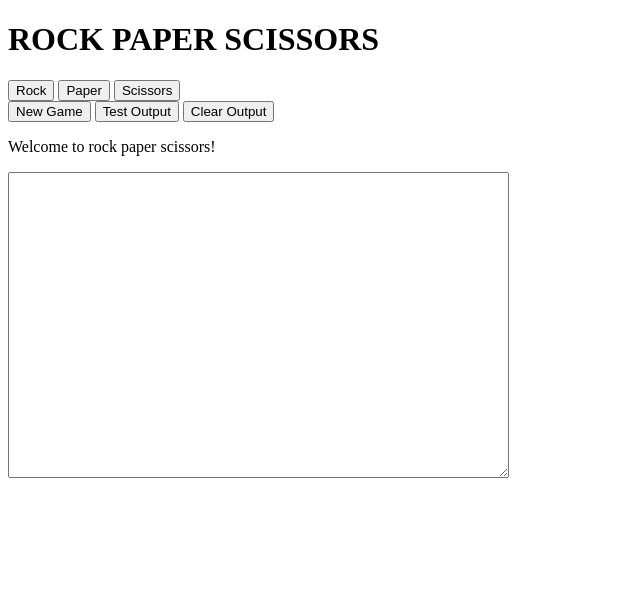
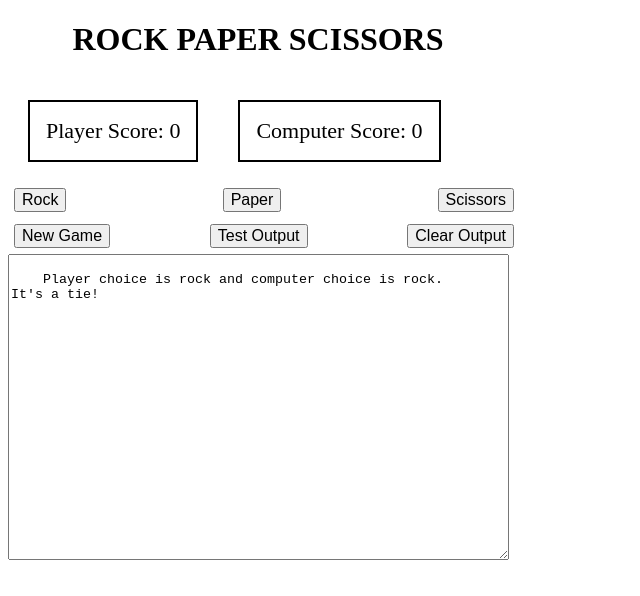
Before and after one commit to cautiousdan/RPS, a plain HTML site: page index.html in a window 1280 px wide. Both pictures are taken after a click on the button "Rock". Shown: the whole page, without its empty margins (0-640 px from the left). Drawn offline with Linux system fonts and the light colour scheme.

Commit message:
Track scores and declare winner

```diff
--- a/index.html
+++ b/index.html
@@ -13,7 +13,11 @@
   <h1>
     ROCK PAPER SCISSORS
   </h1>
-  <div class="TopRow">
+  <div class="ScoreRow">
+    <div class="PlayerScore ScoreButton">Player Score: 0</div>
+    <div class="ComputerScore ScoreButton">Computer Score: 0</div>
+  </div>
+  <div class="EntryRow">
     <button id="RockButton">Rock</button>
     <button id="PaperButton">Paper</button>
     <button id="ScissorsButton">Scissors</button>
@@ -24,9 +28,6 @@
     <button id="ClearOutput">Clear Output</button>
   </div>
   <div class="Output">
-    <p>
-      Welcome to rock paper scissors!
-    </p>
     <textarea id="TextField" rows="20" cols="60">
 
     </textarea>
--- a/script.js
+++ b/script.js
@@ -1,5 +1,6 @@
 let playerPoints = 0;
 let computerPoints = 0;
+let playerChoice = "";
 
 function getComputerChoice() {
   let randomInt = Math.floor(Math.random() * 3);
@@ -25,44 +26,40 @@ function playRound(playerChoice) {
     sendText("It's a tie!")
   } else if ((playerChoice === "rock" && computerChoice === "scissors") || (playerChoice === "paper" && computerChoice === "rock") || (playerChoice === "scissors" && computerChoice === "paper")) {
     winner = "player";
+    playerPoints++;
     sendText(`${playerChoice} beats ${computerChoice}. Player wins this round.`);
   } else if ((playerChoice === "scissors" && computerChoice === "rock") || (playerChoice === "rock" && computerChoice === "paper") || (playerChoice === "paper" && computerChoice === "scissors")) {
     winner = "computer";
+    computerPoints++;
     sendText(`${computerChoice} beats ${playerChoice}. Computer wins this round.`);
   } else {
     console.log("Something unexpected happened in the playRound function.");
   }
-  return winner;
+  updateScores();
+  checkScores();
 }
 
-//Function to play the actual game consisting of multiple rounds.
+function updateScores() {
+  playerScoreboard.textContent = `Player Score: ${playerPoints}`;
+  computerScoreboard.textContent = `Computer Score: ${computerPoints}`;
+}
 
-function game() {
-  sendText("The game begins. First to 3 points is the winner.");
-
-  let roundWinner = "";
-  while (playerPoints < 3 && computerPoints < 3) {
-    roundWinner = playRound();
-    if (roundWinner === "player") {
-      playerPoints++;
-    } else if (roundWinner === "computer") {
-      computerPoints++;
-    } else if (roundWinner === "tie") {
-      sendText("That round was a tie.");
-    } else {
-      console.log("Something unexpected happened in the game function.");
-    }
-    sendText(`Current score is ${playerPoints} for the human and ${computerPoints} for the computer.`);
+function checkScores() {
+  if (playerPoints >= 3) {
+    sendText("The player has won the game!!! A victory against our machine overlords! Congratulations.");
+  } else if (computerPoints >= 3) {
+    sendText("The computer has won the game!!! You have failed humanity.");
+  } else {
+    return;
   }
-  sendText(`The winner of the game is ${roundWinner}! Congratulations to them.`);
 }
 
 NewGameButton.addEventListener('click', function() {game()});
 TestOutput.addEventListener('click', function() {testOutput()});
 ClearOutput.addEventListener('click', function() {clearOutput()});
-RockButton.addEventListener('click', function() {playRound(rock)});
-PaperButton.addEventListener('click', function() {playRound(paper)});
-ScissorsButton.addEventListener('click', function() {playRound(scissors)});
+RockButton.addEventListener('click', function() {playRound("rock")});
+PaperButton.addEventListener('click', function() {playRound("paper")});
+ScissorsButton.addEventListener('click', function() {playRound("scissors")});
 
 let playerScoreboard = document.querySelector(".PlayerScore");
 let computerScoreboard = document.querySelector(".ComputerScore");
--- a/style.css
+++ b/style.css
@@ -2,3 +2,34 @@ html, body {
   height: 100%;
   width: 100%;
 }
+
+button {font-size: inherit}
+
+h1 {
+display: flex;
+align-items: center;
+justify-content: space-around;
+max-width: 500px;
+}
+
+.ScoreRow {
+  display: flex;
+  align-items: center;
+  font-size: 22px;
+}
+
+.ScoreButton {
+  border: 2px solid black;
+  gap: 16px;
+  padding: 16px;
+  margin: 20px;
+}
+
+.EntryRow, .SecondRow {
+  display: flex;
+  max-width: 500px;
+  align-items: center;
+  justify-content: space-between;
+  font-size: 16px;
+  padding: 6px;
+}
```
